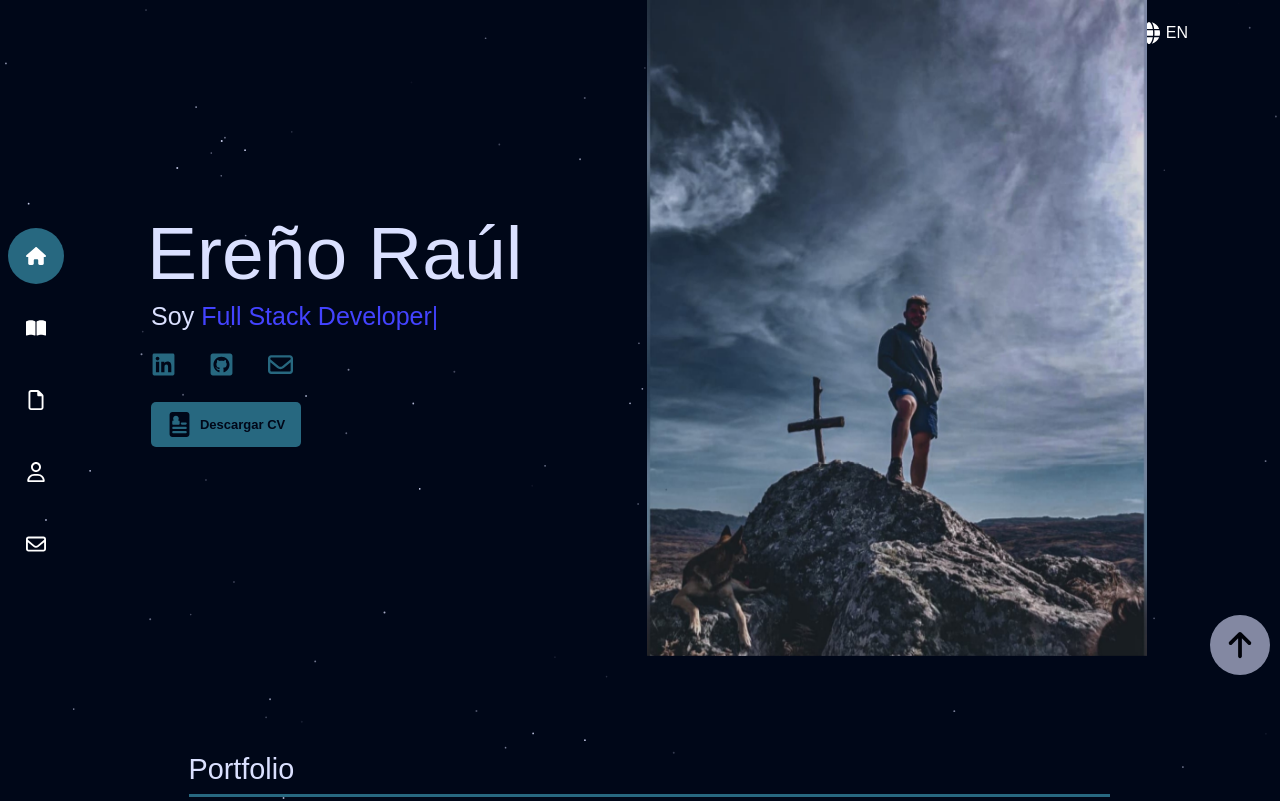
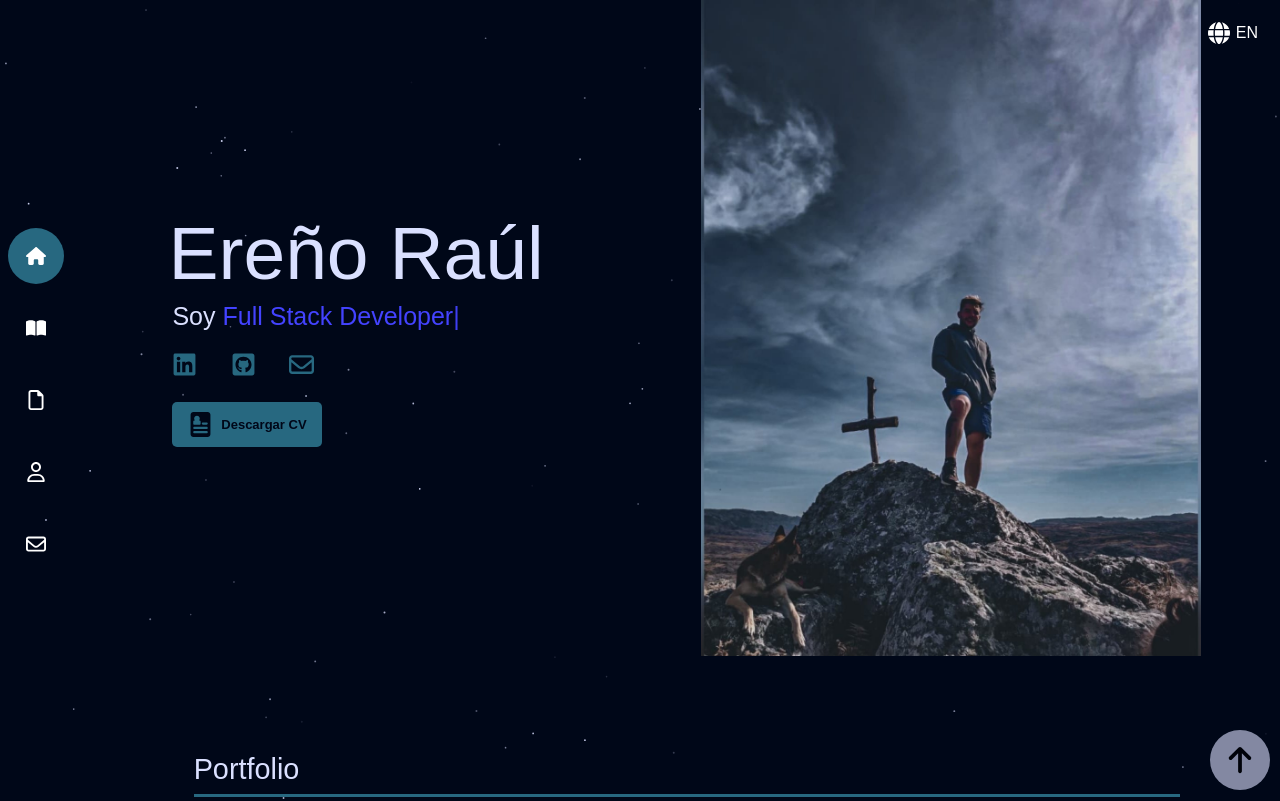
Before and after one commit to raulereno/portfolio2.0, a React (Create React App) app: page / in a window 1280 px wide. Shown: the top 801 px of the page. Built offline with nearby package versions, Linux system fonts and the light colour scheme.

Commit message:
arreglando estilado en produccion se rompe

```diff
--- a/src/styles/styles.scss
+++ b/src/styles/styles.scss
@@ -30,9 +30,9 @@
     width: 95%;
   }
   .arrowUp {
-    position: sticky;
+    position: fixed;
     height: 60px;
-    top: 615px;
+    bottom: 0;
     right: 0;
     z-index: 5;
     background-color: $font-ligth;
@@ -86,8 +86,6 @@
 }
 @media screen and (min-width: 600px) and (max-width: 900px) {
   .container_main {
-    #container_components {
-    }
     .arrowUp {
       display: none;
     }
```
Also changed, not shown: 1 other file (tests, documents, lock files or other folders).
